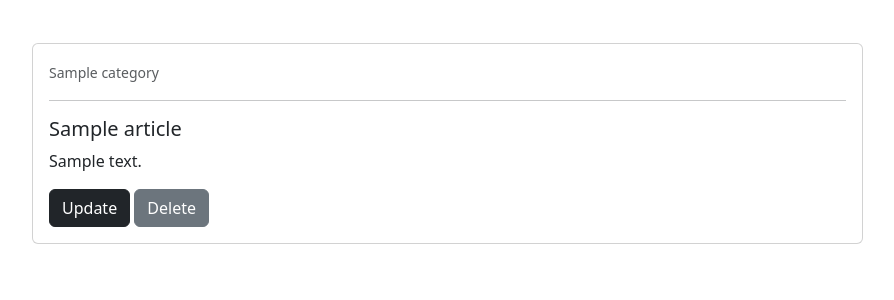
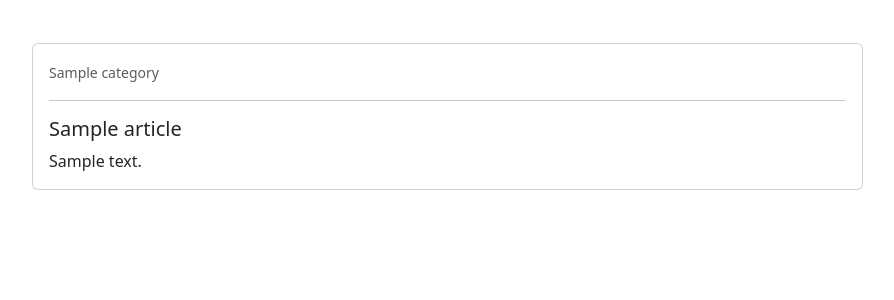
Before and after one commit to JasmiDW/Blog, a Symfony app: template templates/articles/view.html.twig in a window 1280 px wide. Shown: the part 206-506 px from the top of the page, without its empty margins (335-1229 px from the left). Run offline with Twig, Linux system fonts and the light colour scheme; the template is opened without the code that fills it: most values are stand-ins (such as "Sample title", 1, 10 or a date in 2020); some libraries are stand-ins or nearby versions.

Commit message:
Role grantedArticle

```diff
--- a/src/Controller/BlogController.php
+++ b/src/Controller/BlogController.php
@@ -44,6 +44,7 @@ class BlogController extends AbstractController {
     #[Route('/article/{id}',
         name: 'view_article',
         requirements: ['id'=> '\d+'])]
+
     public function viewAction($id, EntityManagerInterface $em, TranslatorInterface $translator) : Response {
         $article = $em->getRepository(Article::class)
             ->find($id);
--- a/templates/articles/view.html.twig
+++ b/templates/articles/view.html.twig
@@ -19,8 +19,10 @@
                 <h5 class="card-title m-0">{{ articles.title }}</h5>
 
                 <p class="card-text mt-2">{{ articles.content }}</p>
-                <a href="{{ path( 'blog_edit_article', {'id' : articles.id} ) }}" class="btn btn-dark">{{ "Modifier"|trans }}</a>
-                <a href="{{ path( 'blog_delete_article', {'id' : articles.id} ) }}" class="btn btn-secondary">{{ "Supprimer"|trans }}</a>
+                {% if 'ROLE_ADMIN' in app.user.roles %}
+                    <a href="{{ path( 'blog_edit_article', {'id' : articles.id} ) }}" class="btn btn-dark">{{ "Modifier"|trans }}</a>
+                    <a href="{{ path( 'blog_delete_article', {'id' : articles.id} ) }}" class="btn btn-secondary">{{ "Supprimer"|trans }}</a>
+                {% endif %}
             </div>
         </div>
     {% endblock %}
```
Also changed, not shown: database/data.db, 1 other file.
